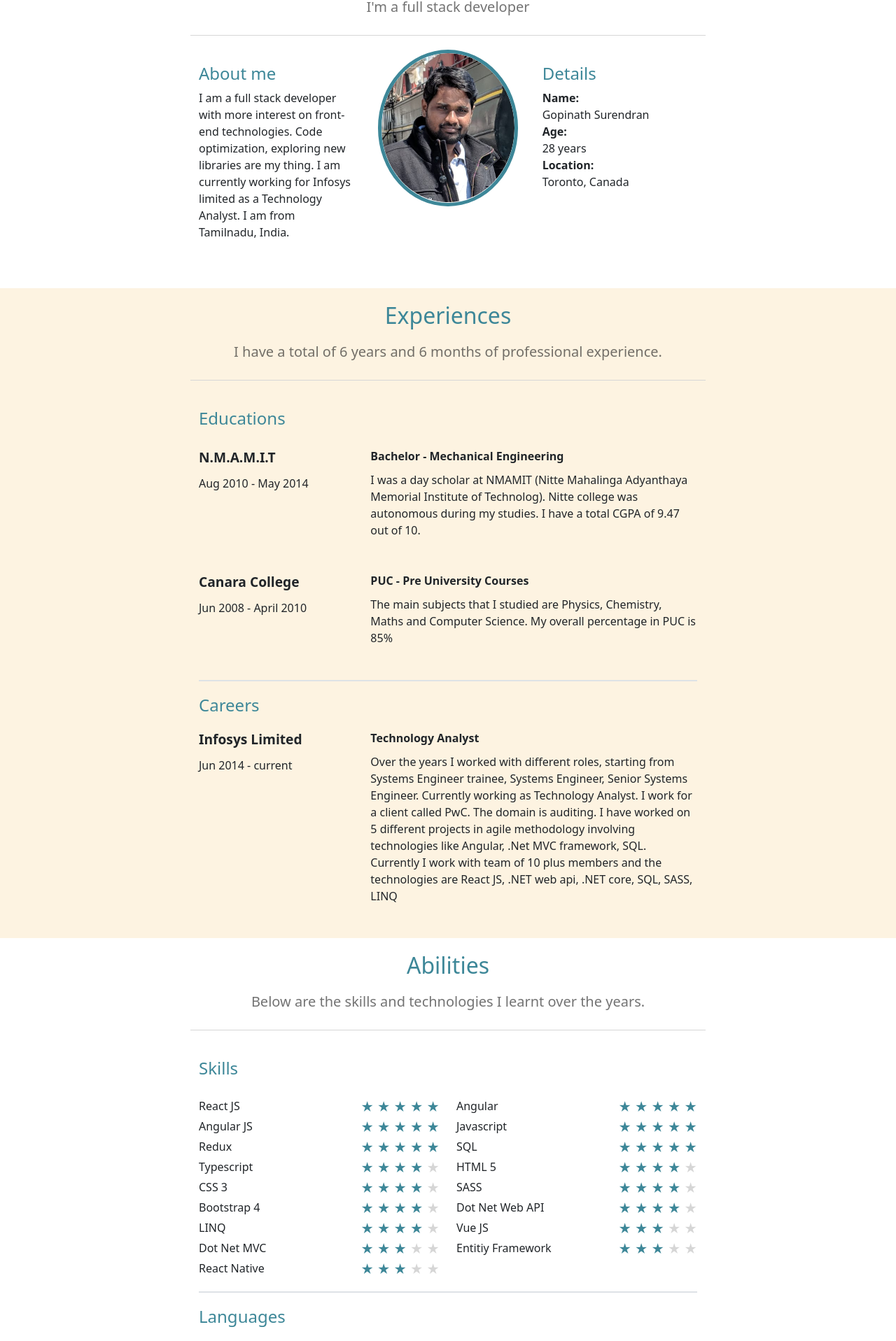
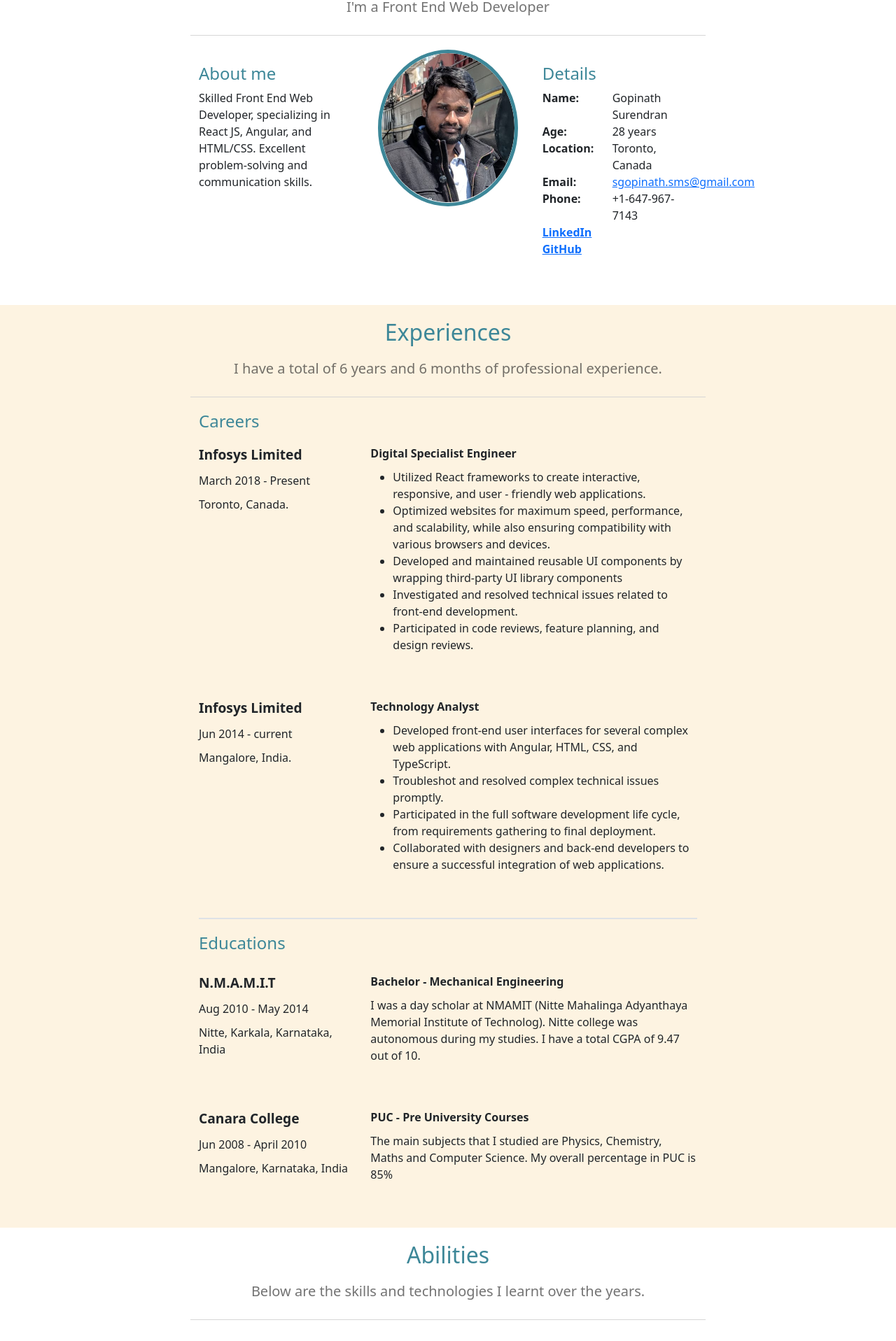
Before and after one commit to GopinathSurendran/gopinathsurendran.github.io, a React (Vite) app: page / in a window 1280 px wide. Shown: the part 880-2797 px from the top of the page at 70% size. Built offline with nearby package versions, Linux system fonts and the light colour scheme.

Commit message:
Updated resume content

```diff
--- a/src/containers/abilities/data.ts
+++ b/src/containers/abilities/data.ts
@@ -6,10 +6,10 @@ export const skills = [
     },
     {
         name: 'Angular',
-        stars: 5,
+        stars: 4,
     },
     {
-        name: 'Angular JS',
+        name: 'HTML / CSS',
         stars: 5,
     },
     {
@@ -17,11 +17,15 @@ export const skills = [
         stars: 5,
     },
     {
-        name: 'Redux',
+        name: 'SASS',
         stars: 5,
     },
     {
-        name: 'SQL',
+        name: 'Redux JS, Redux Form',
+        stars: 5,
+    },
+    {
+        name: 'Responsive Design',
         stars: 5,
     },
     {
@@ -29,19 +33,11 @@ export const skills = [
         stars: 4,
     },
     {
-        name: 'HTML 5',
+        name: 'Prime React, Ag Grid',
         stars: 4,
     },
     {
-        name: 'CSS 3',
-        stars: 4,
-    },
-    {
-        name: 'SASS',
-        stars: 4,
-    },
-    {
-        name: 'Bootstrap 4',
+        name: 'Node JS',
         stars: 4,
     },
     {
@@ -49,24 +45,8 @@ export const skills = [
         stars: 4,
     },
     {
-        name: 'LINQ',
+        name: 'SQL',
         stars: 4,
-    },
-    {
-        name: 'Vue JS',
-        stars: 3,
-    },
-    {
-        name: 'Dot Net MVC',
-        stars: 3,
-    },
-    {
-        name: 'Entitiy Framework',
-        stars: 3,
-    },
-    {
-        name: 'React Native',
-        stars: 3,
     }
 ];
 
@@ -93,7 +73,7 @@ export const languages = [
     },
     {
         name: 'Hindi',
-        stars: 3
+        stars: 2
     },
 ];
 
@@ -101,19 +81,19 @@ export const tools = [
     {
         name: 'Visual Studio Code',
         stars: 5
-    },{
+    }, {
         name: 'Visual Studio',
         stars: 5
-    },{
+    }, {
         name: 'SSMS',
         stars: 5
-    },{
+    }, {
         name: 'Azure DevOps',
         stars: 4
-    },{
+    }, {
         name: 'GitHub',
         stars: 4
-    },{
+    }, {
         name: 'VSTS',
         stars: 3
     }
--- a/src/containers/experiences/data.ts
+++ b/src/containers/experiences/data.ts
@@ -13,7 +13,7 @@ export const educations = [
         name: 'PUC - Pre University Courses',
         duration: 'Jun 2008 - April 2010',
         description: 'The main subjects that I studied are Physics, Chemistry, Maths and Computer Science. My overall percentage in PUC is 85%',
-        location: 'Kodailbail, Mangalore, Karnataka, India',
+        location: 'Mangalore, Karnataka, India',
         link: ''
     }
 ];
@@ -21,10 +21,27 @@ export const educations = [
 export const careers = [
     {
         title: 'Infosys Limited',
+        name: 'Digital Specialist Engineer',
+        duration: 'March 2018 - Present',
+        description: '',
+        notes: ["Utilized React frameworks to create interactive, responsive, and user - friendly web applications.",
+            "Optimized websites for maximum speed, performance, and scalability, while also ensuring compatibility with various browsers and devices.",
+            "Developed and maintained reusable UI components by wrapping third-party UI library components",
+            "Investigated and resolved technical issues related to front-end development.",
+            "Participated in code reviews, feature planning, and design reviews."],
+        location: 'Toronto, Canada.',
+        link: ''
+    },
+    {
+        title: 'Infosys Limited',
         name: 'Technology Analyst',
         duration: 'Jun 2014 - current',
-        description: 'Over the years I worked with different roles, starting from Systems Engineer trainee, Systems Engineer, Senior Systems Engineer. Currently working as Technology Analyst. I work for a client called PwC. The domain is auditing. I have worked on 5 different projects in agile methodology involving technologies like Angular, .Net MVC framework, SQL. Currently I work with team of 10 plus members and the technologies are React JS, .NET web api, .NET core, SQL, SASS, LINQ',
-        location: 'Mangalore, India. & Toronto, Canada',
+        description: '',
+        notes: ["Developed front-end user interfaces for several complex web applications with Angular, HTML, CSS, and TypeScript.",
+            "Troubleshot and resolved complex technical issues promptly.",
+            "Participated in the full software development life cycle, from requirements gathering to final deployment.",
+            "Collaborated with designers and back-end developers to ensure a successful integration of web applications."],
+        location: 'Mangalore, India.',
         link: ''
     },
 ]
--- a/src/containers/experiences/experiences.tsx
+++ b/src/containers/experiences/experiences.tsx
@@ -10,10 +10,16 @@ const Experiences = () => {
                     <div className="col-4">
                         <div className={classes.itemTitle}>{item.title}</div>
                         <div className={classes.itemDuration}>{item.duration}</div>
+                        <div className={classes.itemDuration}>{item.location}</div>
                     </div>
                     <div className="col-8">
                         <div className={classes.itemName}>{item.name}</div>
                         <div className={classes.itemDescription}>{item.description}</div>
+                        <div>
+                            <ul>
+                                {(item.notes || []).map((note: string) => <li>{note}</li>)}
+                            </ul>
+                        </div>
                     </div>
                 </div>
             )
@@ -30,17 +36,17 @@ const Experiences = () => {
                             <h5 className="gs-subHeader">I have a total of {new Date('jun-09-2014').gsToDateString(true)} of professional experience.</h5>
                         </div>
                         <div className={"container"}>
+                            <div className="gs-subSection">
+                                <h4 className="gs-header">Careers</h4>
+                            </div>
+                            {renderItems(careers)}
+                            <div className="border"></div>
                             <div className="row">
                                 <div className="gs-subSection">
                                     <h4 className="gs-header">Educations</h4>
                                 </div>
                             </div>
                             {renderItems(educations)}
-                            <div className="border"></div>
-                            <div className="gs-subSection">
-                                <h4 className="gs-header">Careers</h4>
-                            </div>
-                            {renderItems(careers)}
                         </div>
                     </div>
                     <div className="col-lg-2" />
--- a/src/containers/intro/intro.module.scss
+++ b/src/containers/intro/intro.module.scss
@@ -34,9 +34,10 @@
   }
 
   .resumeBtn {
-    position: absolute;
+    position: fixed;
     right: 50px;
     top: 50px;
+    z-index: 10;
   }
 
 }
--- a/src/containers/intro/intro.tsx
+++ b/src/containers/intro/intro.tsx
@@ -24,7 +24,7 @@ const Intro = () => {
 
     return (
         <div className={classes.parallax}>
-            <button className={`btn btn-primary ${classes.resumeBtn}`} onClick={downloadResume}>One page Resume</button>
+            <button className={`btn btn-primary ${classes.resumeBtn}`} onClick={downloadResume}>Download Resume</button>
             <div className={`${classes.textContainer} container d-flex`}>
                 <div className="m-auto">
                     <div className={classes.textContent}>
@@ -41,6 +41,7 @@ const Intro = () => {
                         <AnimationText type="bounce" className={classes.desc} text="My" />
                         <span className="me-2" />
                         <AnimationText type="bounce" className={classes.desc} text="resume" />
+                        <div>Scroll down to see more details...</div>
                     </div>
                 </div>
             </div>
--- a/src/containers/profile/profile.module.scss
+++ b/src/containers/profile/profile.module.scss
@@ -11,6 +11,15 @@
     }
 }
 
-.label {
-    font-weight: bold;
+.field {
+    display: flex;
+
+    .label {
+        font-weight: bold;
+        min-width: 100px;
+    }
+
+    .value {
+        flex-grow: 1;
+    }
 }
--- a/src/containers/profile/profile.tsx
+++ b/src/containers/profile/profile.tsx
@@ -9,7 +9,7 @@ const Profile = () => {
                 <div className="col-lg-8">
                     <div className="gs-section">
                         <h2 className="gs-header">Profile</h2>
-                        <h5 className="gs-subHeader">I'm a full stack developer</h5>
+                        <h5 className="gs-subHeader">I'm a Front End Web Developer</h5>
                     </div>
                     <div className={"container"}>
                         <div className="row mb-5">
@@ -17,10 +17,9 @@ const Profile = () => {
                                 <div className="gs-subSection">
                                     <h4 className="gs-header">About me</h4>
                                     <div>
-                                        I am a full stack developer with more interest on front-end technologies.
-                                        Code optimization, exploring new libraries are my thing.
-                                        I am currently working for Infosys limited as a Technology Analyst. I am from Tamilnadu, India.
-                            </div>
+                                        Skilled Front End Web Developer, specializing in React JS, Angular, and HTML/CSS.
+                                        Excellent problem-solving and communication skills.
+                                    </div>
                                 </div>
                             </div>
                             <div className="col-md-4">
@@ -32,12 +31,32 @@ const Profile = () => {
                                 <div className="gs-subSection">
                                     <h4 className="gs-header">Details</h4>
                                     <div>
-                                        <div className={classes.label}>Name:</div>
-                                        <div>Gopinath Surendran</div>
-                                        <div className={classes.label}>Age:</div>
-                                        <div>28 years</div>
-                                        <div className={classes.label}>Location:</div>
-                                        <div>Toronto, Canada</div>
+                                        <div className={classes.field}>
+                                            <div className={classes.label}>Name:</div>
+                                            <div className={classes.value}>Gopinath Surendran</div>
+                                        </div>
+                                        <div className={classes.field}>
+                                            <div className={classes.label}>Age:</div>
+                                            <div className={classes.value}>{new Date('nov-15-1992').gsToDateString(true, true)}</div>
+                                        </div>
+                                        <div className={classes.field}>
+                                            <div className={classes.label}>Location:</div>
+                                            <div className={classes.value}>Toronto, Canada</div>
+                                        </div>
+                                        <div className={classes.field}>
+                                            <div className={classes.label}>Email:</div>
+                                            <div className={classes.value}><a href='mailTo:sgopinath.sms@gmail.com'>sgopinath.sms@gmail.com</a></div>
+                                        </div>
+                                        <div className={classes.field}>
+                                            <div className={classes.label}>Phone:</div>
+                                            <div className={classes.value}>+1-647-967-7143</div>
+                                        </div>
+                                        <div className={classes.field}>
+                                            <div className={classes.label}><a href="https://www.linkedin.com/in/gopinathsurendran/" target="_blank">LinkedIn</a></div>
+                                        </div>
+                                        <div className={classes.field}>
+                                            <div className={classes.label}><a href="https://github.com/GopinathSurendran" target="_blank">GitHub</a></div>
+                                        </div>
                                     </div>
                                 </div>
                             </div>
--- a/src/types/declaration.d.ts
+++ b/src/types/declaration.d.ts
@@ -1,3 +1,3 @@
 declare interface Date {
-    gsToDateString: (ago?: boolean) => string;
+    gsToDateString: (ago?: boolean, onlyYear?: boolean) => string;
 }
--- a/src/utitlity/general.js
+++ b/src/utitlity/general.js
@@ -1,4 +1,4 @@
-const gsToDateString = function (ago = false) {
+const gsToDateString = function (ago = false, onlyYear = false) {
     const d1 = this;
     if (!ago) {
         return d1.toDateString();
@@ -11,14 +11,16 @@ const gsToDateString = function (ago = false) {
 
     let dy = y2 - y1;
     let dm;
-    if(m2 >= m1){
-        dm = m2 -m1;
+    if (m2 >= m1) {
+        dm = m2 - m1;
     } else {
         dm = 11 - m1 + m2;
         dy = dy - 1;
     }
 
-    return `${dy} year${dy != 1 ? 's' : ''} and ${dm} month${dm != 1 ? 's' : ''}`
+    const month = `and ${dm} month${dm != 1 ? 's' : ''}`;
+
+    return `${dy} year${dy != 1 ? 's' : ''} ${onlyYear === false ? month : ''}`
 }
 
 Date.prototype.gsToDateString = gsToDateString;
```
